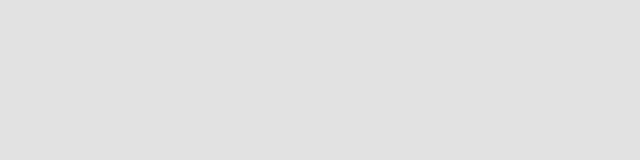
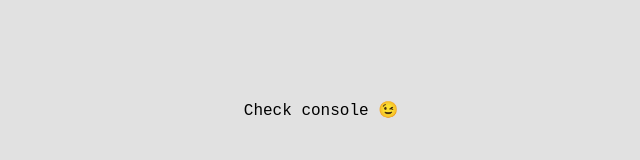
Before and after one commit to Mindaugas-Jacionis/parcel-starter, a website built with Parcel: page src/index.html in a window 1280 px wide. Shown: the whole page, without its empty margins (319-959 px from the left). Built offline with nearby package versions, Linux system fonts and the light colour scheme.

Commit message:
Update to use parcel-bundler instead of vulnerable parcel

```diff
--- a/package.json
+++ b/package.json
@@ -1,13 +1,13 @@
 {
   "name": "parcel-starter",
-  "version": "1.0.0",
+  "version": "2.0.0",
   "description": "Minimal starter setup with parcel for my students",
   "scripts": {
     "clean": "rm -rf public build dist",
     "prebuild": "npm run clean",
     "build": "parcel build ./src/index.html --out-dir build --public-url ./ --no-source-maps",
     "predev": "npm run clean",
-    "dev": "parcel ./src/index.html"
+    "develop": "parcel ./src/index.html"
   },
   "repository": {
     "type": "git",
@@ -25,6 +25,6 @@
   },
   "homepage": "https://github.com/Mindaugas-Jacionis/parcel-starter#readme",
   "devDependencies": {
-    "parcel": "^1.12.3"
+    "parcel-bundler": "^1.12.4"
   }
 }
--- a/src/index.css
+++ b/src/index.css
@@ -1,5 +1,13 @@
-html, body {
+html,
+body {
+  height: 100%;
   margin: 0;
   padding: 0;
   background: #e1e1e1;
+  text-align: center;
+  font-family: monospace, sans-serif;
 }
+
+#app {
+  margin-top: 100px;
+}
--- a/src/index.html
+++ b/src/index.html
@@ -4,11 +4,13 @@
     <meta charset="UTF-8" />
     <meta name="viewport" content="width=device-width, initial-scale=1.0" />
     <meta http-equiv="X-UA-Compatible" content="ie=edge" />
-    <title>EExample App</title>
+    <title>Example App</title>
     <link href="index.css" rel="stylesheet" />
   </head>
   <body>
-    <div id="app"></div>
+    <div id="app">
+      Check console 😉
+    </div>
     <script src="index.js"></script>
   </body>
 </html>
--- a/src/sample-module/index.js
+++ b/src/sample-module/index.js
@@ -3,5 +3,5 @@ const milisecondsToHours = miliseconds => miliseconds / 1000 / 60 / 60;
 
 module.exports = {
   timestamp,
-  milisecondsToHours,
+  milisecondsToHours
 };
```
Also changed, not shown: src/index.js (+4 -3 lines), Readme.md, 1 other file.
